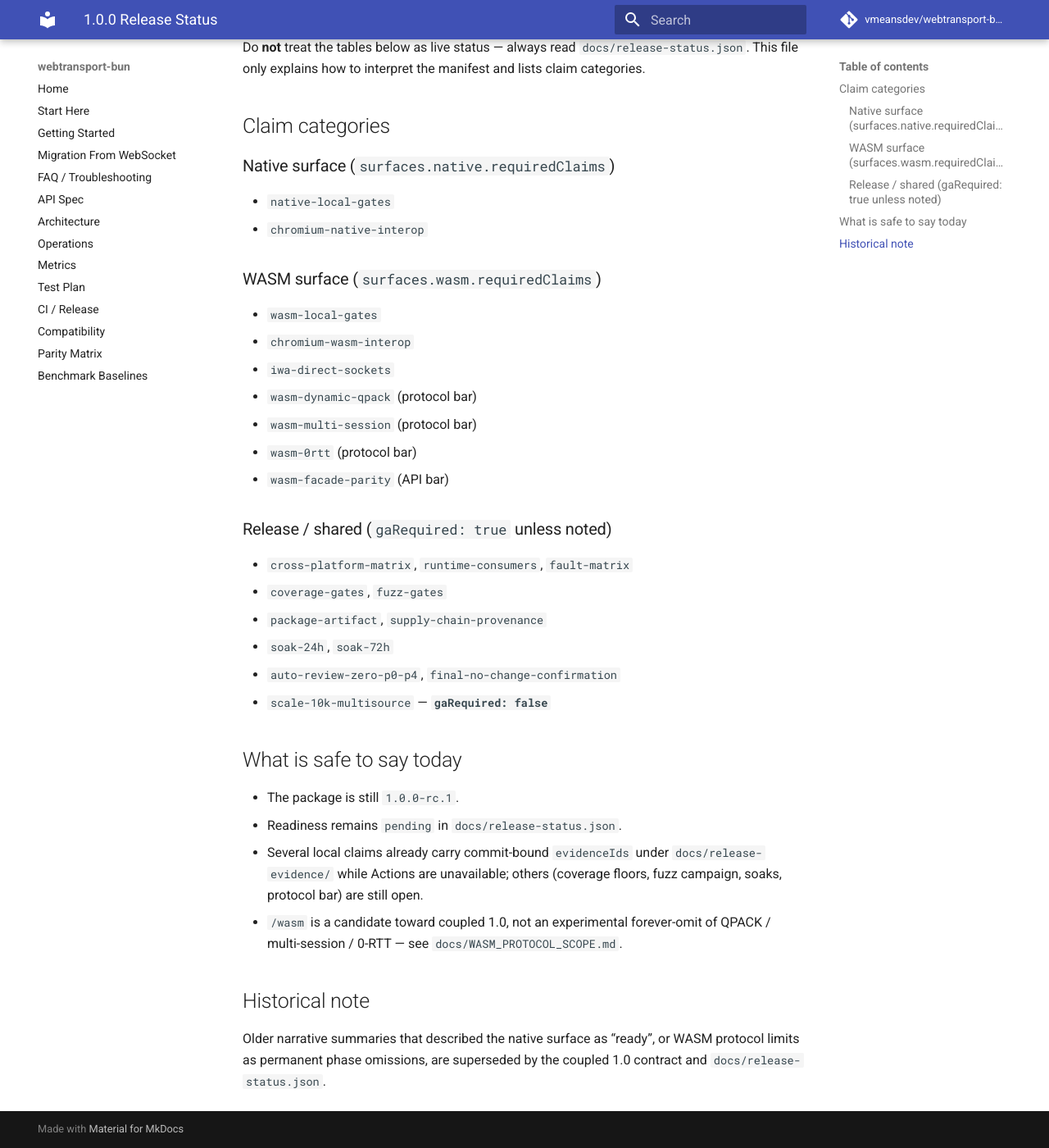
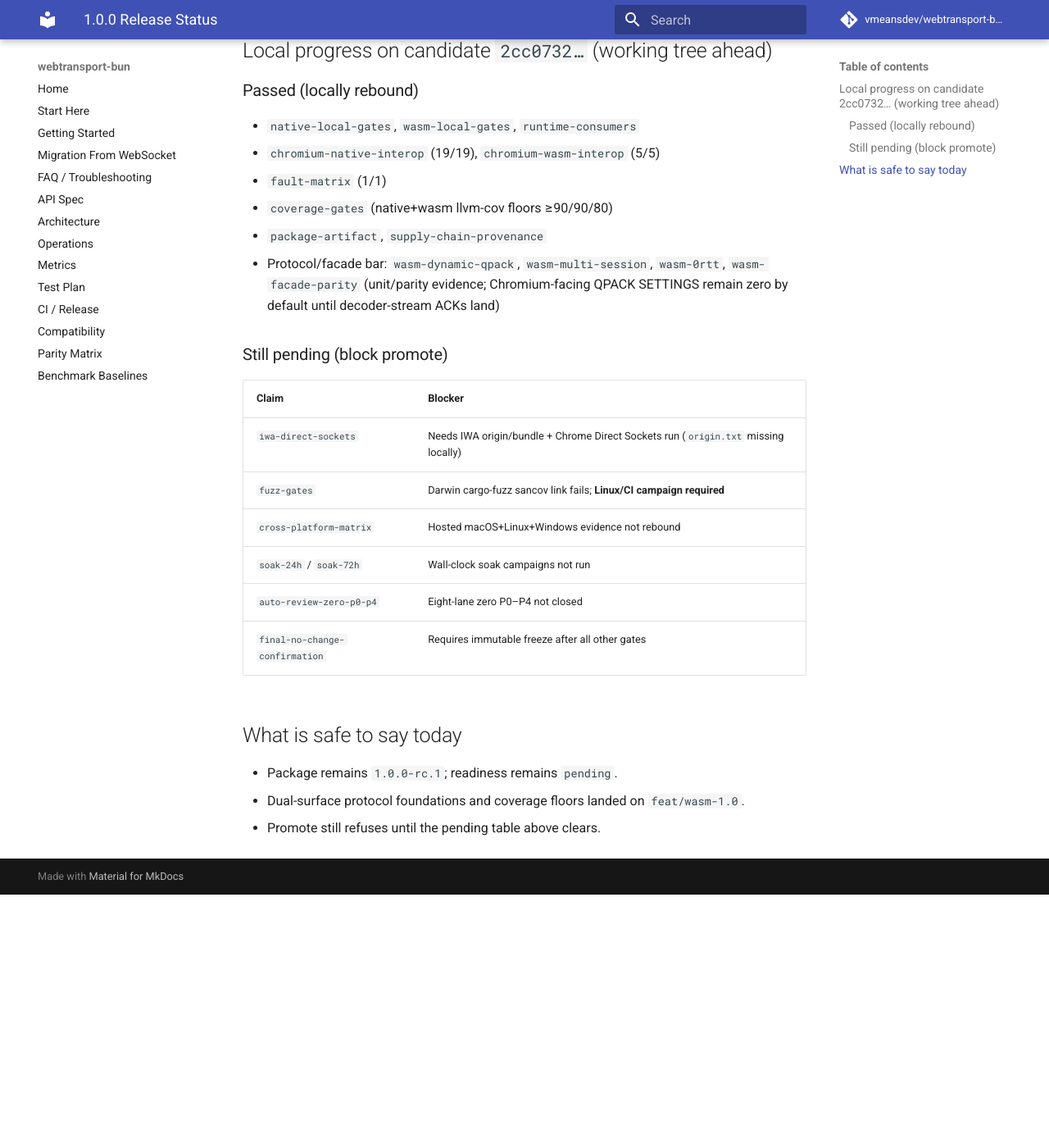
Before and after one commit to vmeansdev/webtransport-bun, an MkDocs documentation site: the page built from docs/RELEASE_1.0_STATUS.md, in a window 1280 px wide and 1400 px high, scrolled down 336 px. Shown: the whole window at 82% size. Built offline with MkDocs 1.6.1 and Material for MkDocs 9.7.7, drawn with Linux system fonts in a browser that asks for light colours; comment, search, counter and statistics services are not loaded; after the commit the page ends 1427 px from its top, so only the background shows below that; some of the changed text lies outside the part shown.

Commit message:
Refresh release status ledger after coupled 1.0 local progress
Co-authored-by: Cursor <cursoragent@cursor.com>

```diff
--- a/docs/RELEASE_1.0_STATUS.md
+++ b/docs/RELEASE_1.0_STATUS.md
@@ -4,54 +4,38 @@ Canonical release truth: `docs/release-status.json`.
 
 Package version: `1.0.0-rc.1`.
 
-Current state: both the native root entrypoint and `/wasm` are **candidate**
-surfaces under a **coupled** GA model. Neither surface is stable until every
-claim with `gaRequired: true` is `passed` with commit-bound evidence and
+**Coupled GA model:** `1.0.0` only when every `gaRequired: true` claim is
+`passed` with commit-bound evidence and
 `bun scripts/promote-release-status.ts` succeeds. `scale-10k-multisource` is
-tracked with `gaRequired: false` and does not block promote.
+`gaRequired: false`.
 
-Do **not** treat the tables below as live status — always read
-`docs/release-status.json`. This file only explains how to interpret the
-manifest and lists claim categories.
+## Local progress on candidate `2cc0732…` (working tree ahead)
 
-## Claim categories
+### Passed (locally rebound)
 
-### Native surface (`surfaces.native.requiredClaims`)
+- `native-local-gates`, `wasm-local-gates`, `runtime-consumers`
+- `chromium-native-interop` (19/19), `chromium-wasm-interop` (5/5)
+- `fault-matrix` (1/1)
+- `coverage-gates` (native+wasm llvm-cov floors ≥90/90/80)
+- `package-artifact`, `supply-chain-provenance`
+- Protocol/facade bar: `wasm-dynamic-qpack`, `wasm-multi-session`,
+  `wasm-0rtt`, `wasm-facade-parity` (unit/parity evidence; Chromium-facing
+  QPACK SETTINGS remain zero by default until decoder-stream ACKs land)
 
-- `native-local-gates`
-- `chromium-native-interop`
+### Still pending (block promote)
 
-### WASM surface (`surfaces.wasm.requiredClaims`)
-
-- `wasm-local-gates`
-- `chromium-wasm-interop`
-- `iwa-direct-sockets`
-- `wasm-dynamic-qpack` (protocol bar)
-- `wasm-multi-session` (protocol bar)
-- `wasm-0rtt` (protocol bar)
-- `wasm-facade-parity` (API bar)
-
-### Release / shared (`gaRequired: true` unless noted)
-
-- `cross-platform-matrix`, `runtime-consumers`, `fault-matrix`
-- `coverage-gates`, `fuzz-gates`
-- `package-artifact`, `supply-chain-provenance`
-- `soak-24h`, `soak-72h`
-- `auto-review-zero-p0-p4`, `final-no-change-confirmation`
-- `scale-10k-multisource` — **`gaRequired: false`**
+| Claim | Blocker |
+|---|---|
+| `iwa-direct-sockets` | Needs IWA origin/bundle + Chrome Direct Sockets run (`origin.txt` missing locally) |
+| `fuzz-gates` | Darwin cargo-fuzz sancov link fails; **Linux/CI campaign required** |
+| `cross-platform-matrix` | Hosted macOS+Linux+Windows evidence not rebound |
+| `soak-24h` / `soak-72h` | Wall-clock soak campaigns not run |
+| `auto-review-zero-p0-p4` | Eight-lane zero P0–P4 not closed |
+| `final-no-change-confirmation` | Requires immutable freeze after all other gates |
 
 ## What is safe to say today
 
-- The package is still `1.0.0-rc.1`.
-- Readiness remains `pending` in `docs/release-status.json`.
-- Several local claims already carry commit-bound `evidenceIds` under
-  `docs/release-evidence/` while Actions are unavailable; others (coverage
-  floors, fuzz campaign, soaks, protocol bar) are still open.
-- `/wasm` is a candidate toward coupled 1.0, not an experimental forever-omit
-  of QPACK / multi-session / 0-RTT — see `docs/WASM_PROTOCOL_SCOPE.md`.
-
-## Historical note
-
-Older narrative summaries that described the native surface as “ready”, or
-WASM protocol limits as permanent phase omissions, are superseded by the
-coupled 1.0 contract and `docs/release-status.json`.
+- Package remains `1.0.0-rc.1`; readiness remains `pending`.
+- Dual-surface protocol foundations and coverage floors landed on
+  `feat/wasm-1.0`.
+- Promote still refuses until the pending table above clears.
```
